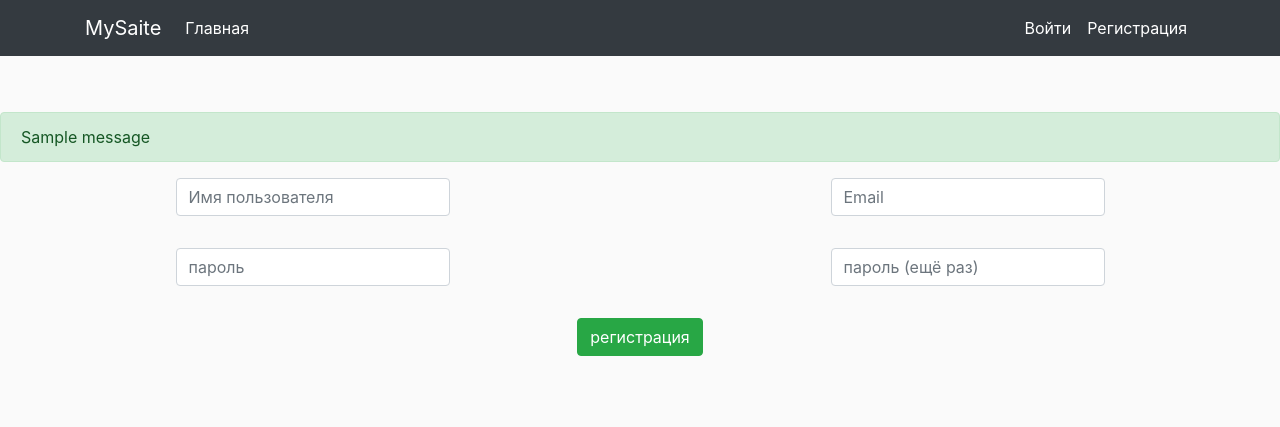
After one commit to anyavoitovich/project234, a Flask app: page /sign_up in a window 1280 px wide. The commit adds this page. Shown: the top 427 px of the page. Run offline with Flask 2, Linux system fonts and the light colour scheme; tables that the repository leaves empty hold one stand-in row (values such as "Sample post"); one stand-in notice (Sample message) is shown; some libraries are stand-ins or nearby versions.

Commit message:
регистрация и стилезация

```diff
--- a/config.py
+++ b/config.py
@@ -1,5 +1,7 @@
 import os
-
+basedir = os.path.abspath(os.path.dirname(__file__))
 
 class Config:
     SECRET_KEY = os.environ.get('SECRET_KEY') or 'A |g7o1{cly>>YI'
+    SQLALCHEMY_DATABASE_URI = os.environ.get ('DATABASE_URI') or 'sqlite:///' + os.path.join(basedir, 'app.db')
+    SQLALCHEMY_TRACK_MODIFICATIONS = False
--- a/habrclone/forms.py
+++ b/habrclone/forms.py
@@ -1,9 +1,52 @@
 from flask_wtf import FlaskForm
+from flask_wtf.file import FileField, file_allowed
 from wtforms import StringField, PasswordField, BooleanField, SubmitField
-from wtforms.validators import DataRequired
+from wtforms.validators import DataRequired, ValidationError, EqualTo
+from habrclone.models import User
+from flask_login import current_user
+
 
 class LoginForm(FlaskForm):
-    username = StringField(validators=[DataRequired()])
-    password = PasswordField(validators=[DataRequired()])
+    username = StringField('Имя пользователя/Email', validators=[DataRequired()])
+    password = PasswordField('Пароль', validators=[DataRequired()])
     remember_me = BooleanField('запомнить меня')
     submit = SubmitField('войти')
+
+
+class RegistrationForm(FlaskForm):
+    username = StringField(validators=[DataRequired()])
+    email = StringField(validators=[DataRequired()])
+    password = StringField(validators=[DataRequired()])
+    password2 = StringField(validators=[DataRequired(), EqualTo('password')])
+    submit = SubmitField('регистрация')
+
+    def validate_username(self, username):
+        user = User.query.filter_by(username=username.data).first()
+        if user is not None:
+            raise ValidationError('Используйте другое имя!')
+
+
+    def validate_email(self, email):
+        user = User.query.filter_by(email=email.data).first()
+        if user is not None:
+            raise ValidationError('Используйте другой Email!')
+
+
+
+
+class AccountUpdateForm(FlaskForm):
+    username = StringField(validators=[DataRequired()])
+    picture = FileField(validators=[file_allowed(['jpg', 'png'])])
+    email = StringField(validators=[DataRequired()])
+    submit = SubmitField('обновить')
+    def validate_username(self, username):
+        if username.data != current_user.username:
+            user = User.query.filter_by(username=username.data).first()
+            if user is not None:
+                 raise ValidationError('Используйте другое имя!')
+
+    def validate_email(self, email):
+        if email.data !=current_user.email:
+            user = User.query.filter_by(email=email.data).first()
+            if user is not None:
+                    raise ValidationError('Используйте другой Email!')
--- a/habrclone/routes.py
+++ b/habrclone/routes.py
@@ -1,6 +1,11 @@
-from habrclone import App
+from habrclone import App, db
+from habrclone.models import User
 from flask import render_template, flash, redirect, url_for
-from habrclone.forms import LoginForm
+from habrclone.forms import LoginForm, RegistrationForm, AccountUpdateForm
+from flask_login import current_user, login_user, logout_user, login_required
+import os
+from PIL import Image
+
 
 @App.route('/')
 @App.route('/index')
@@ -8,11 +13,78 @@ def index():
     return render_template('index.html')
 
 
+@App.route('/sign_in', methods=['GET', 'POST'])
+def login():
 
-@App.route('/sign-in', methods=['GET', 'POST'])
-def login():
-    form =LoginForm()
+    if current_user.is_authenticated:
+        return redirect(url_for('index'))
+    form = LoginForm()
     if form.validate_on_submit():
-        flash(f'пользователь{form.username.data} вошёл. Поле "запомнить"{form.remember_me.data}.')
+        user = User.query.filter_by(username=form.username.data).first()
+        if user is None or not user.check_password(form.password.data):
+            flash('Неправильное имя пользователя и/или пароль!', 'danger')
+            return redirect(url_for('login'))
+        login_user(user, remember=form.remember_me.data)
         return redirect(url_for('index'))
     return render_template('login.html', form=form)
+
+@App.route('/sign_out')
+def logout():
+    logout_user()
+
+    return redirect(url_for('index'))
+
+
+@App.route('/sign_up', methods=['GET', 'POST'])
+def register():
+
+    if current_user.is_authenticated:
+        return redirect(url_for('index'))
+
+    form = RegistrationForm()
+
+    if form.validate_on_submit():
+        user = User(username=form.username.data, email=form.email.data)
+
+        user.set_password(form.password.data)
+        db.session.add(user)
+        db.session.commit()
+        flash('Вы успешно зарегистрировались!','success')
+        return redirect(url_for('login'))
+    return render_template('register.html', form=form, title='Регистрация')
+
+
+def save_picture(form_picture):
+    f_name, f_ext = os.path.splitext(form_picture.filename)
+    pic_fn = f_name + f_name
+    pic_path = os.path.join(App.root_path, 'static/img/avatar', pic_fn)
+
+    resize_image = (125, 125)
+    image = Image.open(form_picture)
+    image.thumbnail(resize_image)
+
+    image.save(pic_path)
+    return pic_fn
+
+
+@App.route('/account', methods=['GET', 'POST'])
+@login_required
+def account():
+    form = AccountUpdateForm()
+
+    if form.validate_on_submit():
+        if form.picture.data:
+            picture_file = save_picture(form.picture.data)
+            current_user.avatar = picture_file
+
+        current_user.username = form.username.data
+        current_user.email = form.email.data
+        db.session.commit()
+
+        flash('Обновлено!', 'info')
+        return redirect(url_for('account'))
+    elif request.method == 'GET':
+        form.username.data = current_user.username
+    form.email.data = current_user.email
+    avatar = url_for('static', filename='img/avatars/' + current_user.avatar)
+    return render_template('account.html', avatar=avatar, form=form)
--- /dev/null
+++ b/habrclone/static/css/style.css
@@ -0,0 +1,53 @@
+body {
+    background: #fafafa;
+    color: #333333;
+}
+
+.content-section {
+  background: #ffffff;
+  padding: 10px 20px;
+  border: 1px solid #dddddd;
+  border-radius: 3px;
+  margin-bottom: 20px;
+}
+
+.navbar {
+    margin-bottom: 2em;
+}
+
+a {
+    text-decoration: none;
+}
+
+a.dark {
+    color: #fff;
+}
+
+.form {
+    border: 0.25em solid lightgray;
+    border-radius: 0.2em;
+    padding: 2em;
+    margin: 0 auto;
+    width: 50%;
+    max-width: 400px;
+}
+
+.form input[type=submit] {
+    width: 100%;
+}
+
+.registr-form {
+    max-width: 600px;
+}
+
+.row {
+    margin-bottom: 2em;
+    justify-content: space-around;
+}
+
+.account-img {
+  height: 125px;
+  width: 125px;
+  margin-right: 1.2em;
+  margin-bottom: 1em;
+}
--- a/habrclone/templates/base.html
+++ b/habrclone/templates/base.html
@@ -2,42 +2,74 @@
 <html lang="en">
 <head>
     <meta charset="UTF-8">
-    <title>Title</title>
+    {% if title %}
+        <title>{{ title }} | MySite</title>
+    {% else%}
+        <title> MySite</title>
+    {% endif %}
+
     <link rel="stylesheet" href="https://stackpath.bootstrapcdn.com/bootstrap/4.5.0/css/bootstrap.min.css" integrity="sha384-9aIt2nRpC12Uk9gS9baDl411NQApFmC26EwAOH8WgZl5MYYxFfc+NcPb1dKGj7Sk" crossorigin="anonymous">
+    <link rel="stylesheet" href="{{url_for('static',filename='css/style.css')}}">
 </head>
 <body>
-<nav class="navbar navbar-expand-lg navbar-light bg-light">
-  <a class="navbar-brand" href="#">Navbar</a>
-  <button class="navbar-toggler" type="button" data-toggle="collapse" data-target="#navbarSupportedContent" aria-controls="navbarSupportedContent" aria-expanded="false" aria-label="Toggle navigation">
+<nav class="navbar navbar-expand-lg navbar-dark bg-dark">
+    <div class="container">
+
+        <a class="navbar-brand" href="{{url_for('index')}}">MySaite</a>
+        <button class="navbar-toggler" type="button" data-toggle="collapse" data-target="#navbarSupportedContent"
+                aria-controls="navbarSupportedContent" aria-expanded="false" aria-label="Toggle navigation">
             <span class="navbar-toggler-icon"></span>
         </button>
 
         <div class="collapse navbar-collapse" id="navbarSupportedContent">
             <ul class="navbar-nav mr-auto">
                 <li class="nav-item active">
-        <a class="nav-link" href="{{ url_for('index')}}">Home <span class="sr-only">(current)</span></a>
+                    <a class="nav-link" href="{{ url_for('index')}}">Главная</a>
+                </li>
+            </ul>
+            <hr>
+            <div class="navbar-nav">
+                <ul class="navbar-nav mr-auto">
+                    <li class="nav-item active">
+                        {% if current_user.is_anonymous %}
+                        <a class="nav-link" href="{{ url_for('login')}}">Войти</a>
+                        {% else %}
+                        <a class="nav-link" href="{{ url_for('logout')}}">Выйти</a>
+                        {% endif %}
                     </li>
 
                     <li class="nav-item active">
-        <a class="nav-link" href="{{ url_for('Login')}}">Login</a>
+                        {% if current_user.is_anonymous %}
+                        <a class="nav-link" href="{{ url_for('register')}}">Регистрация</a>
+                        {% else %}
+                        <a class="nav-link" href="{{ url_for('account')}}">Профиль</a>
+                        {% endif %}
                     </li>
                 </ul>
+            </div>
+        </div>
     </div>
 </nav>
 
 <dif class="container">
-    {% with messages = get_flashed_messages() %}
+    {% with messages = get_flashed_messages(with_categories=true) %}
+
     {% if messages %}
-    {% for message in messages %}
-    <p>{[ message }}</p> {% endfor %}
+        {% for category, message in messages %}
+           <div class="alert alert-{{ category }}" >{{ message }}</div>
+        {% endfor %}
     {% endif %}
-    {% endwhith %}
-</dif>
+
+    {% endwith %}
+
+
+
+
 
 {% block content %}
 
 {% endblock %}
-
+</dif>
 <script src="https://code.jquery.com/jquery-3.5.1.slim.min.js" integrity="sha384-DfXdz2htPH0lsSSs5nCTpuj/zy4C+OGpamoFVy38MVBnE+IbbVYUew+OrCXaRkfj" crossorigin="anonymous"></script>
 <script src="https://cdn.jsdelivr.net/npm/popper.js@1.16.0/dist/umd/popper.min.js" integrity="sha384-Q6E9RHvbIyZFJoft+2mJbHaEWldlvI9IOYy5n3zV9zzTtmI3UksdQRVvoxMfooAo" crossorigin="anonymous"></script>
 <script src="https://stackpath.bootstrapcdn.com/bootstrap/4.5.0/js/bootstrap.min.js" integrity="sha384-OgVRvuATP1z7JjHLkuOU7Xw704+h835Lr+6QL9UvYjZE3Ipu6Tp75j7Bh/kR0JKI" crossorigin="anonymous"></script>
--- a/habrclone/templates/index.html
+++ b/habrclone/templates/index.html
@@ -1,5 +1,9 @@
 {% extends "base.html" %}
 
 {% block content %}
-       <h1>добро пожаловать на мой сайт</h1>
+       {% if current_user.is_anonymous %}
+              <h1>Привет,  добро пожаловать на мой сайт</h1>
+            {% else %}
+       <h1>Привет, {{ current_user.username }}, добро пожаловать на мой сайт</h1>
+   {% endif %}
 {% endblock %}
--- /dev/null
+++ b/habrclone/templates/register.html
@@ -0,0 +1,51 @@
+{% extends "base.html" %}
+
+{% block content %}
+<form action=""method="post">
+    {{ form.hidden_tag() }}
+    <div class="row">
+        <dif class="column">
+           {{ form.username(class='form-control',placeholder='Имя пользователя') }}
+            {% for error in form.username.errors %}
+            <div class="alert alert-danger">
+                {{ error }}
+            </div>
+            {% endfor %}
+
+        </dif>
+        <dif class="column">
+           {{ form.username(class='form-control',placeholder='Email') }}
+             {% for error in form.email.errors %}
+                <div class="alert alert-danger">
+                {{ error }}
+                </div>
+             {% endfor %}
+        </dif>
+    </div>
+
+    <div class="row">
+        <div class="column">
+            {{ form.password(class='form-control',placeholder='пароль') }}
+            {% for error in form.password.errors %}
+            <div class="alert alert-danger">
+                {{ error }}
+                 </div>
+             {% endfor %}
+        </div>
+        <div class="column">
+            {{ form.password2(class='form-control',placeholder='пароль (ещё раз)') }}
+            {% for error in form.password2.errors %}
+            <div class="alert alert-danger">
+                {{ error }}
+                 </div>
+             {% endfor %}
+        </div>
+    </div>
+
+    <div class="row">
+        <div class="form-group">
+            {{form.submit(class="btn btn-success")}}
+        </div>
+    </div>
+</form>
+{% endblock %}
```
Also changed, not shown: habrclone/__init__.py (+8 -1 lines), habrclone/models.py (added, +34 -0 lines), habrclone/templates/account.html (added, +57 -0 lines), habrclone/templates/login.html (+16 -1 lines). Lines whose indentation alone changed are shown as unchanged.
